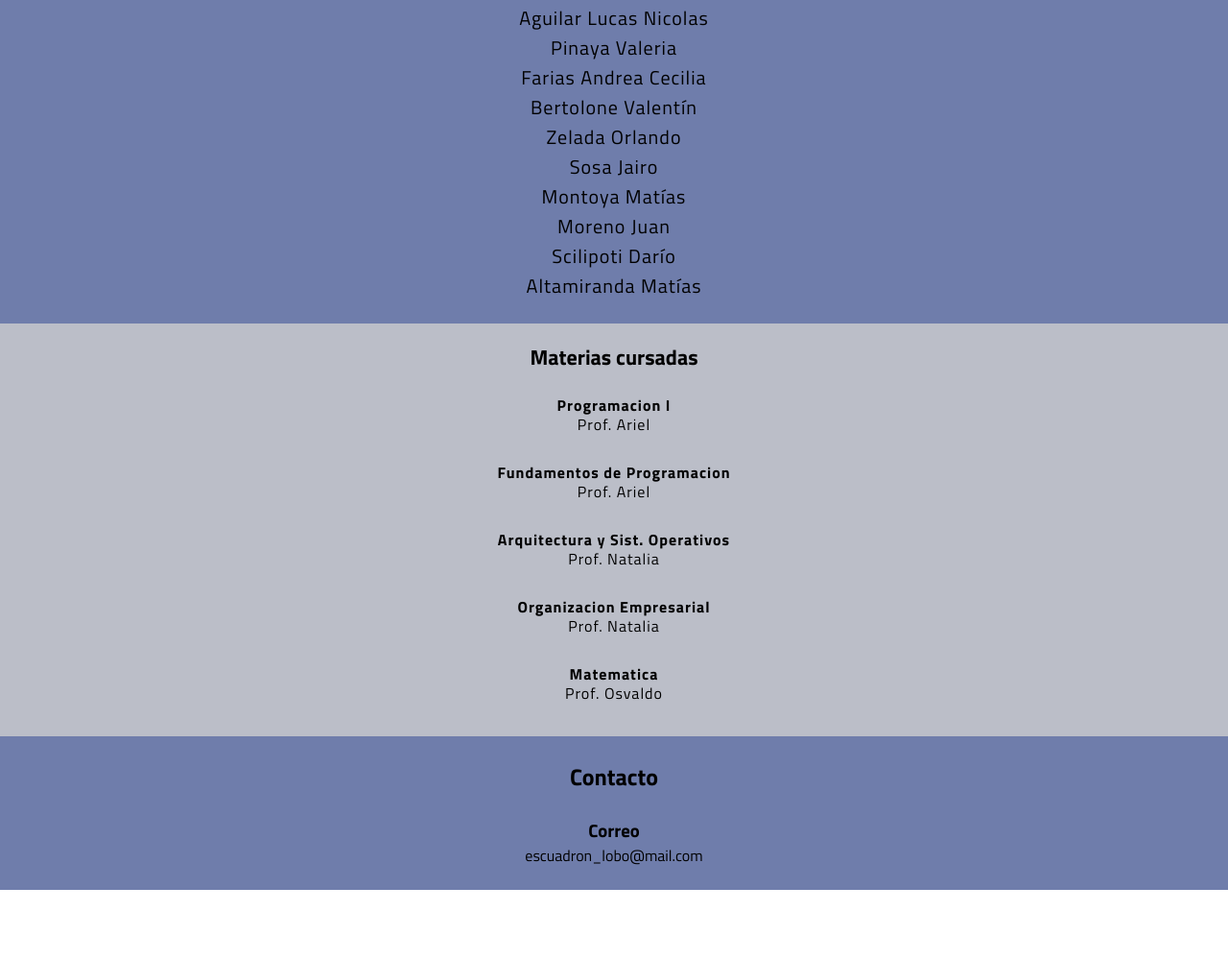
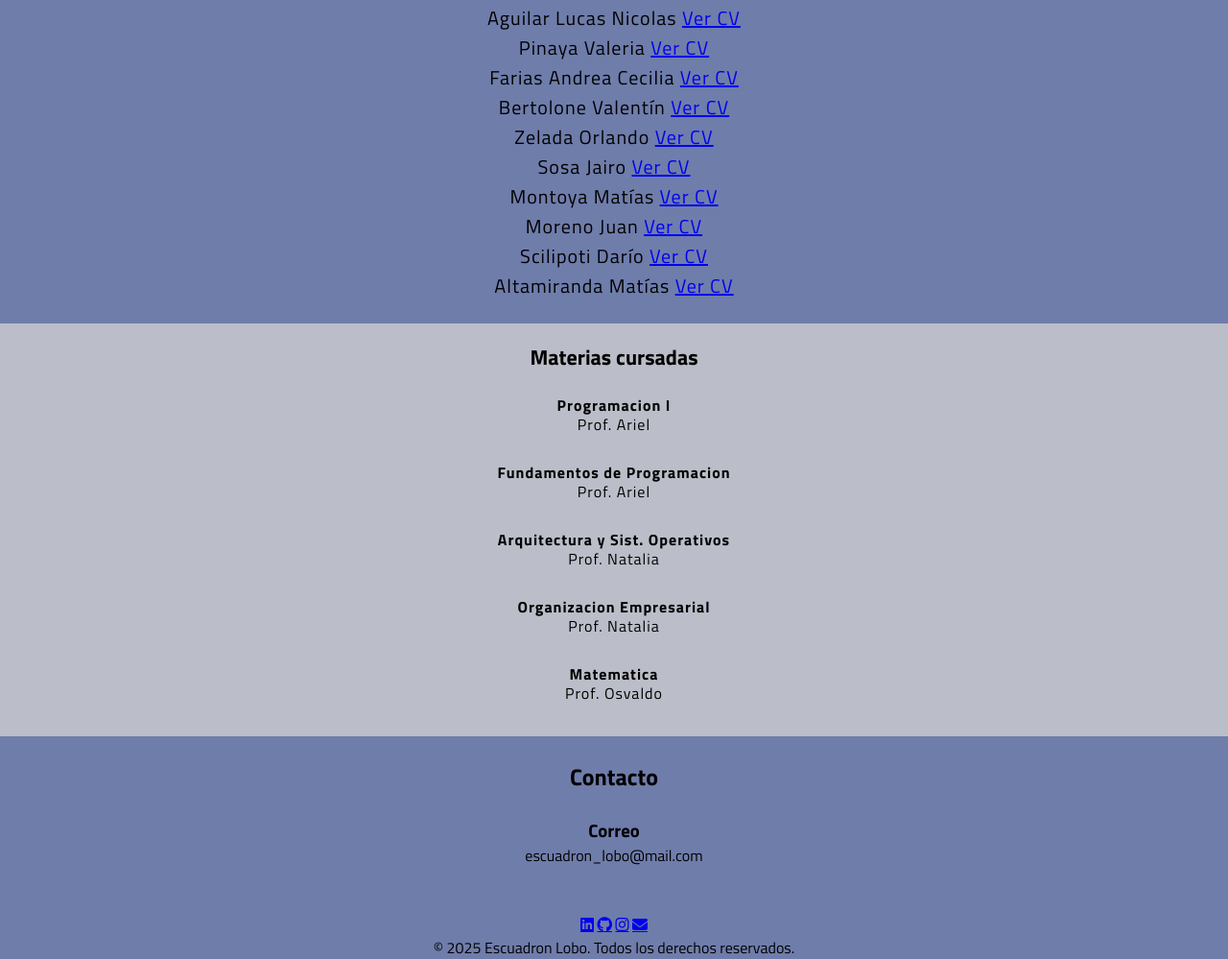
Before and after one commit to mathias5525/Portafolio-Grupo-Escuadron-Lobo, a plain HTML site: page index.html in a window 1280 px wide. Shown: the part 673-1672 px from the top of the page at 96% size. Before the commit the page ends 1600 px from the top, so only its background shows below. Drawn offline with Linux system fonts and the light colour scheme.

Commit message:
Update index.html

```diff
--- a/index.html
+++ b/index.html
@@ -3,6 +3,7 @@
 <head>
     <meta charset="UTF-8">
     <meta http-equiv="X-UA-Compatible" content="IE=edge">
+    <link rel="stylesheet" href="https://cdnjs.cloudflare.com/ajax/libs/font-awesome/6.4.0/css/all.min.css">
     <link rel="stylesheet" href="estilo.css">
     <title>Portafolio HTML/CSS</title>
 
@@ -48,16 +49,16 @@
             <br>
             <h3>INTEGRANTES</h3>
             <br>
-            <p>Aguilar Lucas Nicolas <br>
-            Pinaya Valeria<br>
-            Farias Andrea Cecilia<br>
-            Bertolone Valentín<br>
-            Zelada Orlando<br>
-            Sosa Jairo <br>
-            Montoya Matías<br>
-            Moreno Juan<br>
-            Scilipoti Darío<br>
-            Altamiranda Matías</p><br>
+            <p>Aguilar Lucas Nicolas  <a href="https://portafolio-web-basico41.netlify.app/" target="_blank"> Ver CV</a> <br>
+            Pinaya Valeria  <a href="#" target="_blank"> Ver CV </a><br>
+            Farias Andrea Cecilia  <a href="#" target="_blank"> Ver CV </a><br>
+            Bertolone Valentín  <a href="#" target="_blank"> Ver CV </a><br>
+            Zelada Orlando  <a href="#" target="_blank"> Ver CV </a><br>
+            Sosa Jairo  <a href="#" target="_blank"> Ver CV </a><br>
+            Montoya Matías  <a href="#" target="_blank"> Ver CV </a><br>
+            Moreno Juan  <a href="#" target="_blank"> Ver CV </a><br>
+            Scilipoti Darío  <a href="https://dariosci.github.io/MiPortafolio-web/" target="_blank"> Ver CV </a><br>
+            Altamiranda Matías  <a href="https://mathias5525.github.io/Portafolio_web/" target="_blank"> Ver CV </a></p><br>
 
         </div>
     </section>
@@ -96,6 +97,21 @@
 
             </div>
 
+            <div class="iconos">
+                <br>
+
+                <a href="#" class="fab fa-linkedin" aria-label="LinkedIn" ></a>
+                <a href="#" class="fab fa-github" aria-label="GitHub" ></a>
+                <a href="#" class="fab fa-instagram" aria-label="Instagram" ></a>
+                <a href="#" class="fas fa-envelope" aria-label="Mail" ></a>
+            </div>
+
+            <div>
+                <footer>
+                 <p>© 2025 Escuadron Lobo. Todos los derechos reservados.</p>
+                </footer>
+            </div>
+
         </div>
     </section>
 
```
